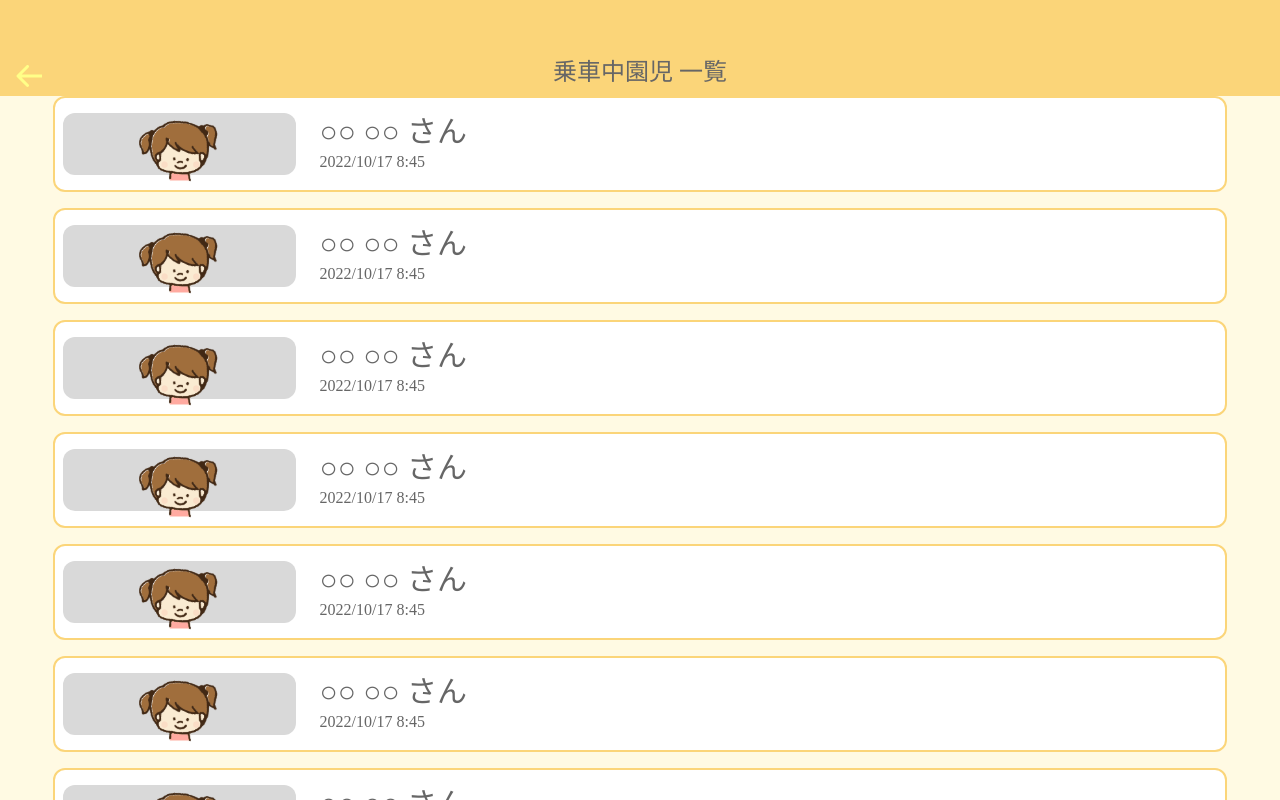
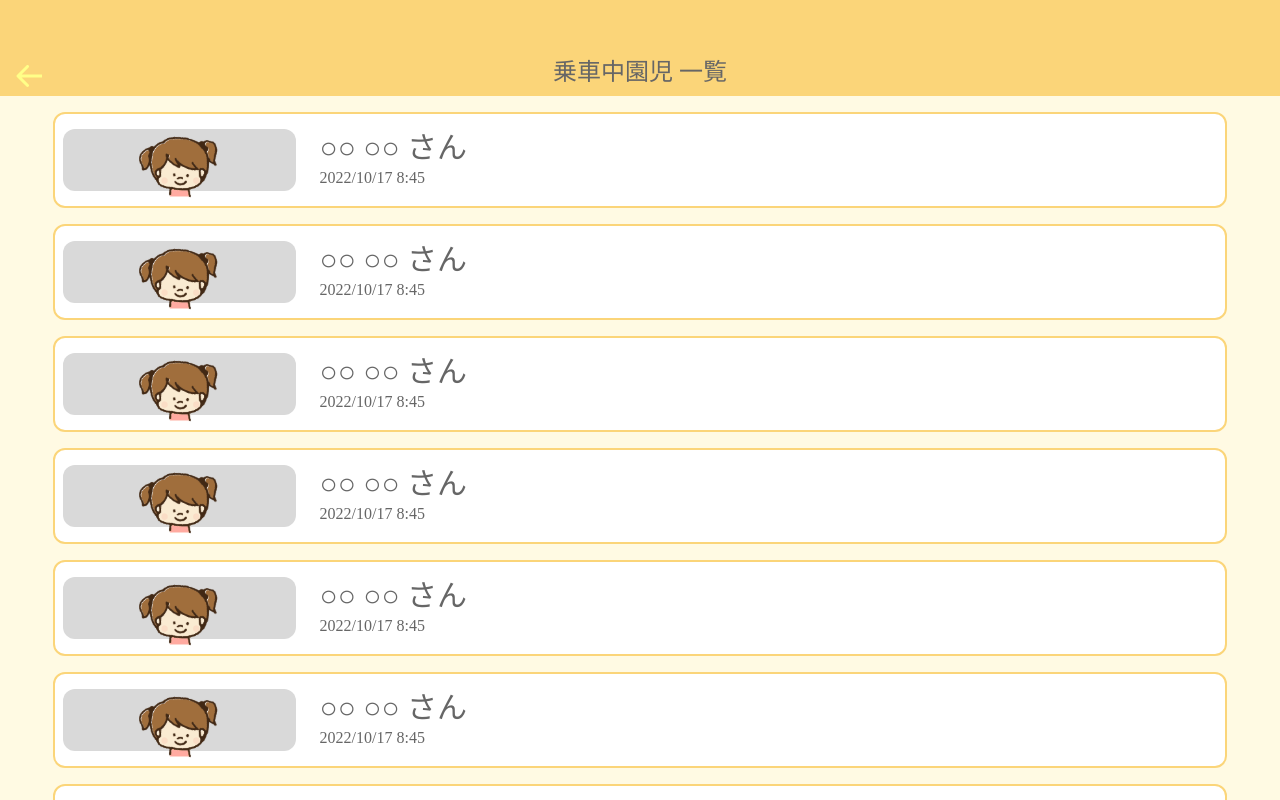
Before and after one commit to yumekiti-archive/PiyoMiru, a React (Create React App) app in the folder web/: page /list in a window 1280 px wide. Shown: the top 800 px of the page. Built offline with nearby package versions, Linux system fonts and the light colour scheme.

Commit message:
`Refactoring`

```diff
--- a/web/src/components/Header.tsx
+++ b/web/src/components/Header.tsx
@@ -25,7 +25,7 @@ const Header: FC<Props> = ({ title }) => {
       ) : (
         <>
           <h1 className='text-2xl'>{title}</h1>
-          <Link to='/home' className='absolute left-4'>
+          <Link to='/' className='absolute left-4'>
             <img src={Back} alt='戻る' />
           </Link>
         </>
--- a/web/src/components/atoms/BusButton.tsx
+++ b/web/src/components/atoms/BusButton.tsx
@@ -23,7 +23,7 @@ const BusButton: FC<Props> = ({ to, name, drive }) => {
         )}
       </div>
       {drive && (
-        <div className='z-50 top-4 right-0 absolute'>
+        <div className='z-10 top-4 right-0 absolute'>
           <img src={Label} alt='label' />
         </div>
       )}
--- a/web/src/pages/ListPage.tsx
+++ b/web/src/pages/ListPage.tsx
@@ -6,7 +6,7 @@ const ListPage: FC = () => {
   return (
     <>
       <Header title='乗車中園児 一覧' />
-      <div className='mt-24 w-full flex items-center justify-center mb-6 flex-col space-y-4'>
+      <div className='mt-26 w-full flex items-center justify-center mb-4 flex-col space-y-4'>
         <ListCard />
         <ListCard />
         <ListCard />
```
